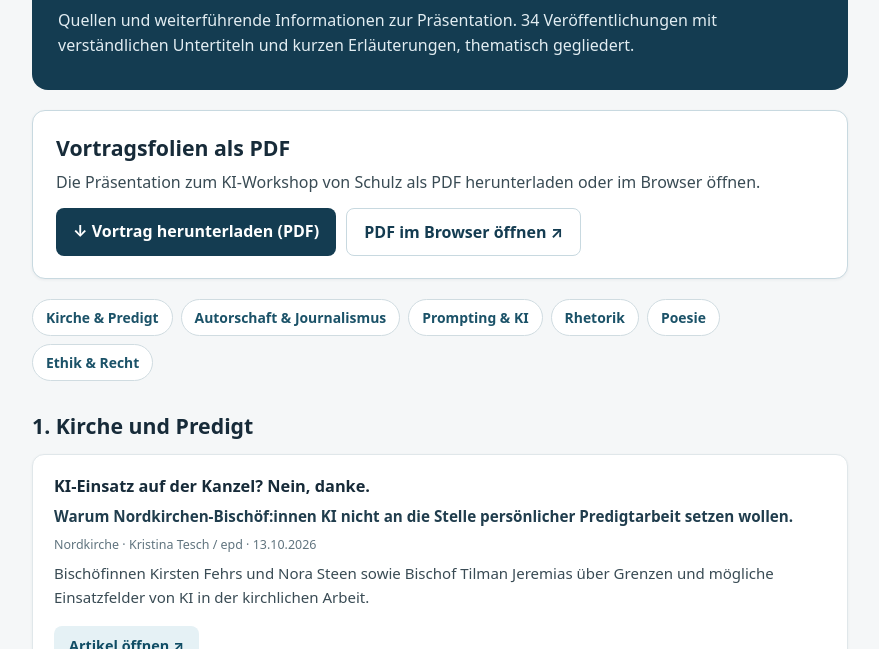
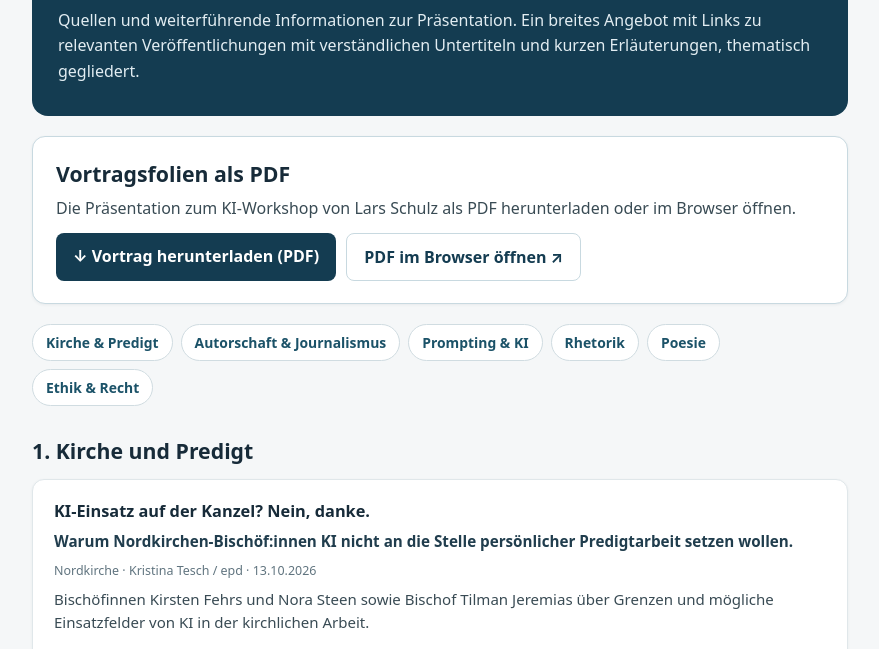
Before and after one commit to larsamapparat/Quellen-KI-Workshop, a plain HTML site: page index.html in a window 1280 px wide. Shown: the part 136-785 px from the top of the page, without its empty margins (200-1079 px from the left). Drawn offline with Linux system fonts and the light colour scheme.

Commit message:
Update index.html

```diff
--- a/index.html
+++ b/index.html
@@ -15,8 +15,8 @@ article h4{font-size:1.02rem;line-height:1.35;margin:0 0 8px}.subtitle{font-size
 </style>
 </head>
 <body><main>
-<header><div class="eyebrow">Literatur · Studien · Hintergründe</div><h1>KI, Sprache und Rede</h1><p>Quellen und weiterführende Informationen zur Präsentation. 34 Veröffentlichungen mit verständlichen Untertiteln und kurzen Erläuterungen, thematisch gegliedert.</p></header>
-<section class="download-panel" aria-labelledby="vortrag-download"><h2 id="vortrag-download">Vortragsfolien als PDF</h2><p>Die Präsentation zum KI-Workshop von Schulz als PDF herunterladen oder im Browser öffnen.</p><div class="download-actions"><a class="download-primary" href="ZfGP_KI_Vortrag_Schulz.pdf" download="ZfGP_KI_Vortrag_Schulz.pdf" type="application/pdf">↓ Vortrag herunterladen (PDF)</a><a class="download-secondary" href="ZfGP_KI_Vortrag_Schulz.pdf" target="_blank" rel="noopener noreferrer" type="application/pdf">PDF im Browser öffnen ↗</a></div></section>
+<header><div class="eyebrow">Literatur · Studien · Hintergründe</div><h1>KI, Sprache und Rede</h1><p>Quellen und weiterführende Informationen zur Präsentation. Ein breites Angebot mit Links zu relevanten Veröffentlichungen mit verständlichen Untertiteln und kurzen Erläuterungen, thematisch gegliedert.</p></header>
+<section class="download-panel" aria-labelledby="vortrag-download"><h2 id="vortrag-download">Vortragsfolien als PDF</h2><p>Die Präsentation zum KI-Workshop von Lars Schulz als PDF herunterladen oder im Browser öffnen.</p><div class="download-actions"><a class="download-primary" href="ZfGP_KI_Vortrag_Schulz.pdf" download="ZfGP_KI_Vortrag_Schulz.pdf" type="application/pdf">↓ Vortrag herunterladen (PDF)</a><a class="download-secondary" href="ZfGP_KI_Vortrag_Schulz.pdf" target="_blank" rel="noopener noreferrer" type="application/pdf">PDF im Browser öffnen ↗</a></div></section>
 <nav aria-label="Themen"><a href="#kirche">Kirche &amp; Predigt</a><a href="#journalismus">Autorschaft &amp; Journalismus</a><a href="#prompting">Prompting &amp; KI</a><a href="#rhetorik">Rhetorik</a><a href="#poesie">Poesie</a><a href="#ethik">Ethik &amp; Recht</a></nav>
 <section id="kirche"><h2>1. Kirche und Predigt</h2>
 <article><h3>KI-Einsatz auf der Kanzel? Nein, danke.</h3><p class="subtitle">Warum Nordkirchen-Bischöf:innen KI nicht an die Stelle persönlicher Predigtarbeit setzen wollen.</p><div class="meta">Nordkirche · Kristina Tesch / epd · 13.10.2026</div><p>Bischöfinnen Kirsten Fehrs und Nora Steen sowie Bischof Tilman Jeremias über Grenzen und mögliche Einsatzfelder von KI in der kirchlichen Arbeit.</p><a class="link" href="https://www.nordkirche.de/nachrichten/nachrichten-detail/nachricht/ki-gehoert-nicht-auf-nordkirchen-kanzeln" rel="noopener noreferrer" target="_blank">Artikel öffnen ↗</a></article>
```
